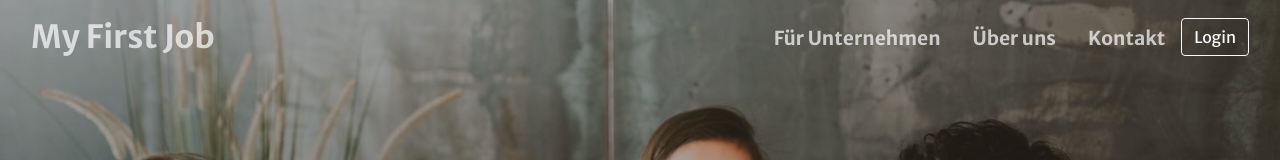
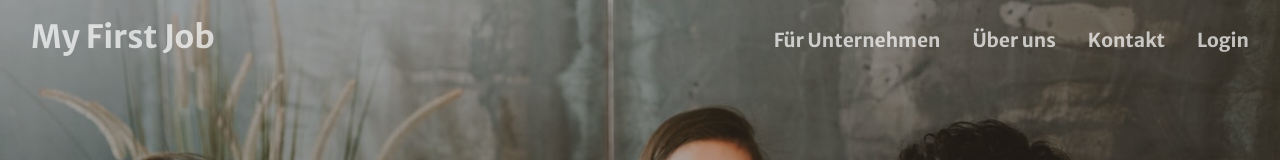
Before and after one commit to HermanoGrimmo/MyFirstJob, a plain HTML site: page index.html in a window 1280 px wide. Shown: the top 160 px of the page. Drawn offline with nearby package versions, Linux system fonts and the light colour scheme.

Commit message:
Update index.html

```diff
--- a/index.html
+++ b/index.html
@@ -28,7 +28,7 @@
                         <li class="nav-item"><a class="nav-link js-scroll-trigger" href="unternehmen.html">Für Unternehmen</a></li>
                         <li class="nav-item"><a class="nav-link js-scroll-trigger" href="index.html">Über uns</a></li>
                         <li class="nav-item"><a class="nav-link js-scroll-trigger" href="index.html">Kontakt</a></li>
-                        <li class="btn btn-outline-light js-scroll-trigger" href="index.html">Login</a></li>
+                        <li class="nav-item"><a class="nav-link js-scroll-trigger" href="users/login.html">Login</a></li>
                     </ul>
                 </div>
             </div>
```
